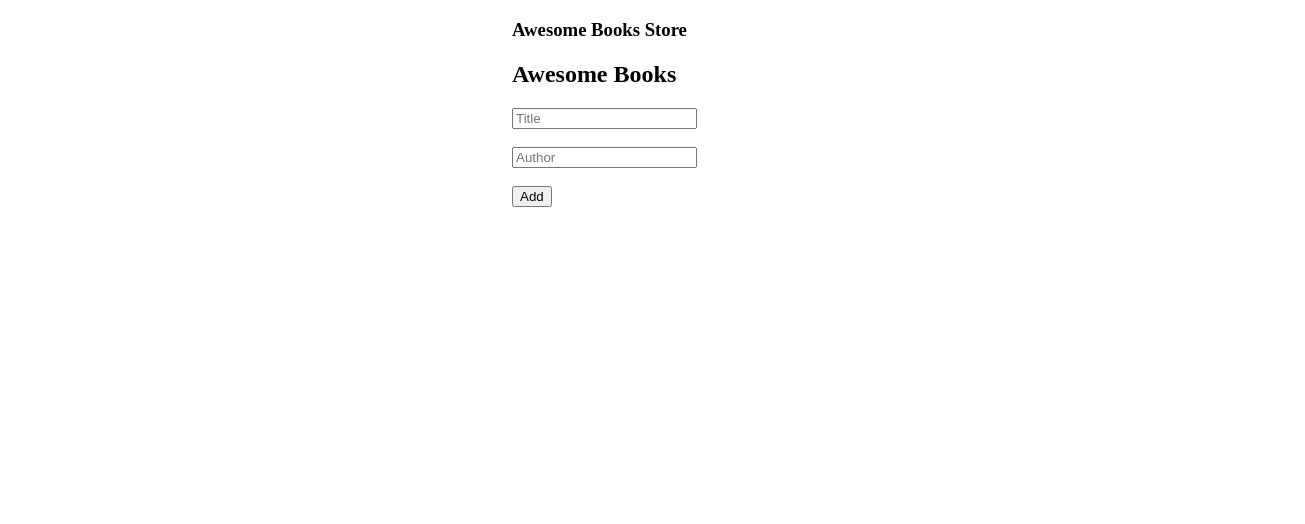
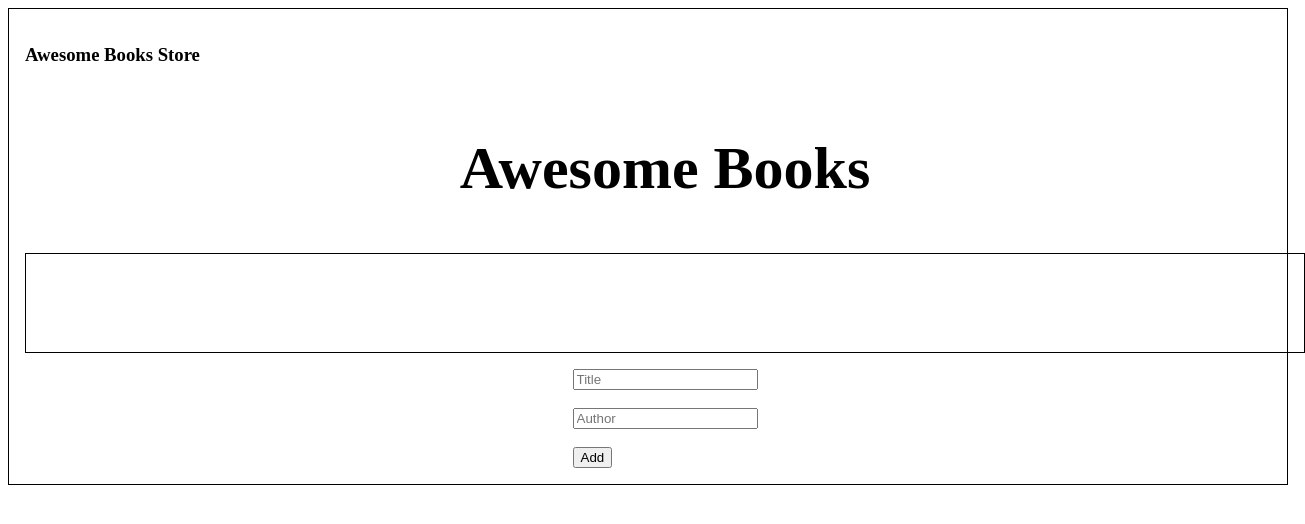
Before and after one commit to dhirajsingha143/Awesome-books, a plain HTML site: page index.html in a window 1280 px wide. Shown: the whole page, 1305 px wide, since content can reach past the window. Drawn offline with Linux system fonts and the light colour scheme.

Commit message:
Improved styling

```diff
--- a/style.css
+++ b/style.css
@@ -1,3 +1,39 @@
+* {
+  box-sizing: border-box;
+}
+
 .container {
-  margin-left: 40%;
+  width: 100vw;
+  padding: 1rem;
+  border: 1px solid black;
+  display: flex;
+  flex-direction: column;
+  justify-content: center;
+  align-items: flex-start;
 }
+
+.books-container {
+  height: 100px;
+  width: 100%;
+  border: 1px solid black;
+  font-size: 20px;
+  padding: 0;
+}
+
+.book-store {
+  width: 100vw;
+  display: flex;
+  flex-direction: column;
+  justify-content: center;
+  align-items: center;
+  font-size: 40px;
+}
+
+.book-form {
+  width: 100vw;
+  margin-top: 1rem;
+  display: flex;
+  flex-direction: column;
+  justify-content: center;
+  align-items: center;
+}
```
